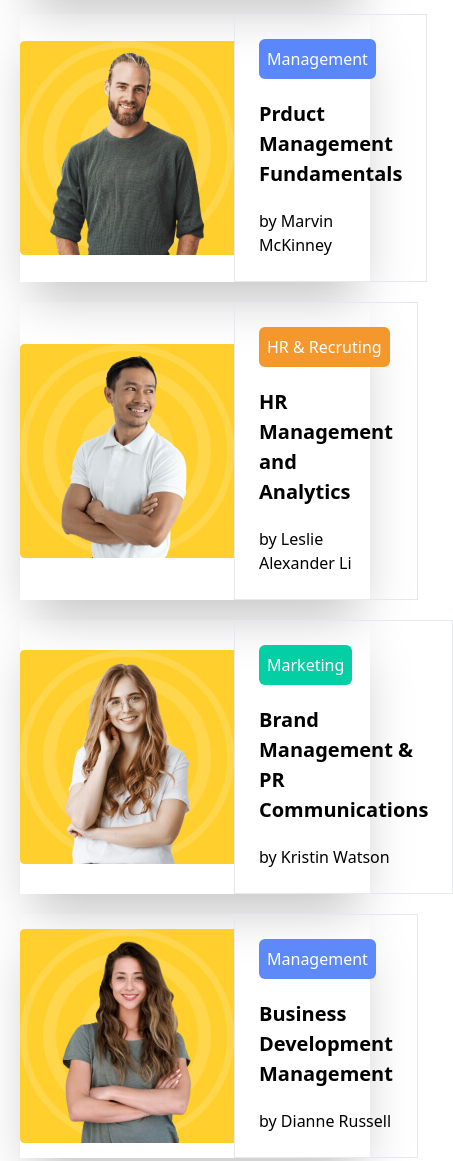
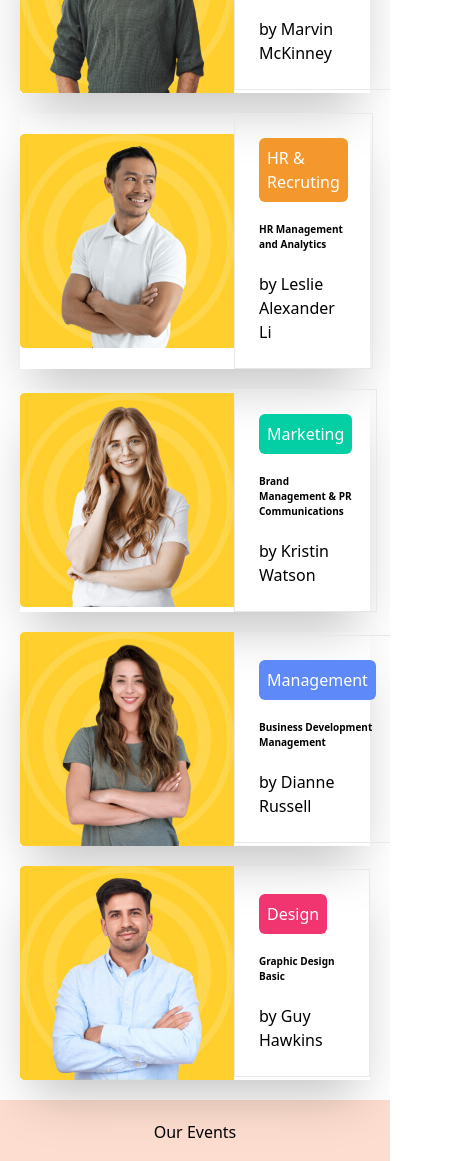
Before and after one commit to Abubakr-63/Group-Homework, a website: page index.html in a window 390 px wide. Shown: the part 2364-3525 px from the top of the page, 453 px wide, since content can reach past the window. Drawn offline with Linux system fonts and the light colour scheme.

Commit message:
Fix: main issues

```diff
--- a/index.html
+++ b/index.html
@@ -26,7 +26,7 @@
         <p class="lg:hidden text-[30px] block">☰</p>
         </section>
     </header>
-    <main>
+    <main class="overflow-x-hidden">
         <section class="bg-[#FDDECE] pt-20">
         <div class="flex md:flex-row flex-col-reverse text-start items-center justify-between max-w-[1200px] m-auto p-5">
             <aside>
@@ -69,60 +69,60 @@
                 <button class="text-[#F95317] border border-[#F95317] p-3 px-5 rounded-md">View all courses</button>
             </div><br><br>
             <div class="md:grid flex flex-col grid-cols-2 grid-rows-3 gap-5">
-                <div class="flex items-center shadow-2xl"><img src="./src/Abubakr/image2.png" alt="">
+                <div class="flex items-center shadow-2xl w-full"><img src="./src/Abubakr/image2.png" alt="">
                     <aside class="flex flex-col items-start gap-5 border border-[#E5E8ED] p-6">
                         <p class="bg-[#03CEA4] text-[white] p-2 rounded-md">Marketing</p>
-                        <h1 class="text-[20px] font-bold">The Ultimate Google Ads Training Course</h1>
+                        <h1 class="md:text-[20px] text-[10px] font-bold">The Ultimate Google Ads Training Course</h1>
                         <div class="flex items-center">
                             <h1 class="text-[#FF4242] md:block hidden border-r pr-3 mr-3 border-r-[black]">$100</h1>
                             <p>by Jerome Bell</p>
                         </div>
                     </aside>
                 </div>
-                <div class="flex items-center shadow-2xl"><img src="./src/Abubakr/image3.png" alt="">
+                <div class="flex items-center shadow-2xl w-full"><img src="./src/Abubakr/image3.png" alt="">
                 <aside class="flex flex-col items-start gap-5 border border-[#E5E8ED] p-6">
                     <p class="bg-[#5A87FC] text-[white] p-2 rounded-md">Management</p>
-                    <h1 class="text-[20px] font-bold">Prduct Management Fundamentals</h1>
+                    <h1 class="md:text-[20px] text-[10px] font-bold">Prduct Management Fundamentals</h1>
                     <div class="flex items-center">
                         <h1 class="text-[#FF4242] border-r md:block hidden pr-3 mr-3 border-r-[black]">$480</h1>
                         <p>by Marvin McKinney</p>
                     </div>
                 </aside>
                 </div>
-            <div class="flex items-center shadow-2xl"><img src="./src/Abubakr/image3 (2).png" alt="">
+            <div class="flex items-center shadow-2xl w-full"><img src="./src/Abubakr/image3 (2).png" alt="">
             <aside class="flex flex-col items-start gap-5 border border-[#E5E8ED] p-6">
                 <p class="bg-[#F4982D] text-[white] p-2 rounded-md">HR & Recruting</p>
-                <h1 class="text-[20px] font-bold">HR  Management and Analytics</h1>
+                <h1 class="md:text-[20px] text-[10px] font-bold">HR  Management and Analytics</h1>
                 <div class="flex items-center">
                     <h1 class="text-[#FF4242] border-r md:block hidden pr-3 mr-3 border-r-[black]">$200</h1>
                     <p>by Leslie Alexander Li</p>
                 </div>
             </aside>
             </div>
-            <div class="flex items-center shadow-2xl"><img src="./src/Abubakr/image4.png" alt="">
+            <div class="flex items-center shadow-2xl w-full"><img src="./src/Abubakr/image4.png" alt="">
             <aside class="flex flex-col items-start gap-5 border border-[#E5E8ED] p-6">
                 <p class="bg-[#03CEA4] text-[white] p-2 rounded-md">Marketing</p>
-                <h1 class="text-[20px] font-bold">Brand Management & PR Communications</h1>
+                <h1 class="md:text-[20px] text-[10px] font-bold">Brand Management & PR Communications</h1>
                 <div class="flex items-center">
                     <h1 class="text-[#FF4242] border-r md:block hidden pr-3 mr-3 border-r-[black]">$530</h1>
                     <p>by Kristin Watson</p>
                 </div>
             </aside>
             </div>
-            <div class="flex items-center shadow-2xl"><img src="./src/Abubakr/image5.png" alt="">
+            <div class="flex items-center shadow-2xl w-full"><img src="./src/Abubakr/image5.png" alt="">
             <aside class="flex flex-col items-start gap-5 border border-[#E5E8ED] p-6">
                 <p class="bg-[#5E89F8] text-[white] p-2 rounded-md">Management</p>
-                <h1 class="text-[20px] font-bold">Business Development Management</h1>
+                <h1 class="md:text-[20px] text-[10px] font-bold">Business Development Management</h1>
                 <div class="flex items-center">
                     <h1 class="text-[#FF4242] border-r md:block hidden pr-3 mr-3 border-r-[black]">$400</h1>
                     <p>by Dianne Russell</p>
                 </div>
             </aside>
             </div>
-            <div class="flex items-center shadow-2xl"><img src="./src/Abubakr/image6.png" alt="">
+            <div class="flex items-center shadow-2xl w-full"><img src="./src/Abubakr/image6.png" alt="">
             <aside class="flex flex-col items-start gap-5 border border-[#E5E8ED] p-6">
                 <p class="bg-[#F13571] text-[white] p-2 rounded-md">Design</p>
-                <h1 class="text-[20px] font-bold">Graphic Design Basic</h1>
+                <h1 class="md:text-[20px] text-[10px] font-bold">Graphic Design Basic</h1>
                 <div class="flex items-center">
                     <h1 class="text-[#FF4242] border-r md:block hidden pr-3 mr-3 border-r-[black]">$500</h1>
                     <p>by Guy Hawkins</p>
```
Also changed, not shown: src/output.css.
